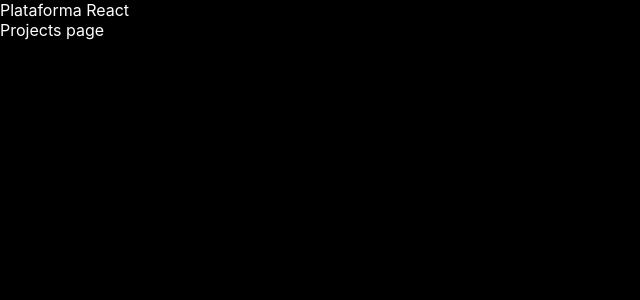
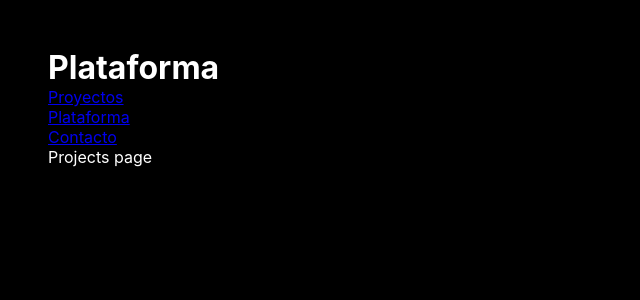
Before and after one commit to joelrdz/Plataforma, a React (Create React App) app: page / in a window 1280 px wide. Shown: the top 300 px of the page, without its empty margins (0-640 px from the left). Built offline with nearby package versions, Linux system fonts and the light colour scheme.

Commit message:
Implementing base layout and basic navigation

```diff
--- a/src/App.js
+++ b/src/App.js
@@ -1,13 +1,13 @@
 import { Switch, Route } from 'react-router-dom';
 
+import Layout from './components/layout/Layout';
 import ProjectsPage from './pages/Projects';
 import AboutPage from './pages/About';
 import ContactPage from './pages/Contact';
 
 function App() {
   return (
-    <>
-      <div>Plataforma React</div>
+    <Layout>
       <Switch>
         <Route path='/' exact>
           <ProjectsPage />
@@ -19,7 +19,7 @@ function App() {
           <ContactPage />
         </Route>
       </Switch>
-    </>
+    </Layout>
   );
 }
 
--- /dev/null
+++ b/src/components/layout/Layout.js
@@ -0,0 +1,11 @@
+import MainNavigation from './MainNavigation';
+
+export default function Layout({ children }) {
+  return (
+    <>
+      <h1>Plataforma</h1>
+      <MainNavigation />
+      <main>{children}</main>
+    </>
+  );
+}
--- /dev/null
+++ b/src/components/layout/MainNavigation.js
@@ -0,0 +1,21 @@
+import { Link } from 'react-router-dom';
+
+export default function MainNavigation() {
+  return (
+    <div>
+      <nav>
+        <ul>
+          <li>
+            <Link to='/'>Proyectos</Link>
+          </li>
+          <li>
+            <Link to='/servicios'>Plataforma</Link>
+          </li>
+          <li>
+            <Link to='/contacto'>Contacto</Link>
+          </li>
+        </ul>
+      </nav>
+    </div>
+  );
+}
--- a/src/index.css
+++ b/src/index.css
@@ -1,16 +1,29 @@
 body {
   margin: 0;
   font-family: -apple-system, BlinkMacSystemFont, 'Segoe UI', 'Roboto', 'Oxygen',
-    'Ubuntu', 'Cantarell', 'Fira Sans', 'Droid Sans', 'Helvetica Neue',
-    sans-serif;
+    'Ubuntu', 'Cantarell', 'Fira Sans', 'Droid Sans', 'Helvetica Neue', sans-serif;
   -webkit-font-smoothing: antialiased;
   -moz-osx-font-smoothing: grayscale;
-
-  background-color: black;
-  color: white;
 }
 
 code {
-  font-family: source-code-pro, Menlo, Monaco, Consolas, 'Courier New',
-    monospace;
+  font-family: source-code-pro, Menlo, Monaco, Consolas, 'Courier New', monospace;
 }
+
+h1, h2, h3, h4, h5, h6 {
+  margin: 0;
+}
+
+ul {
+  list-style: none;
+  margin: 0;
+  padding: 0;
+}
+
+/* Plataforma styles */
+
+body {
+  background-color: black;
+  color: white;
+  padding: 3rem;
+}
```
